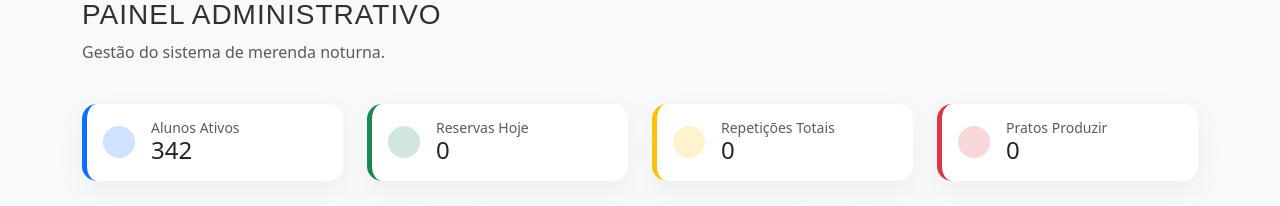
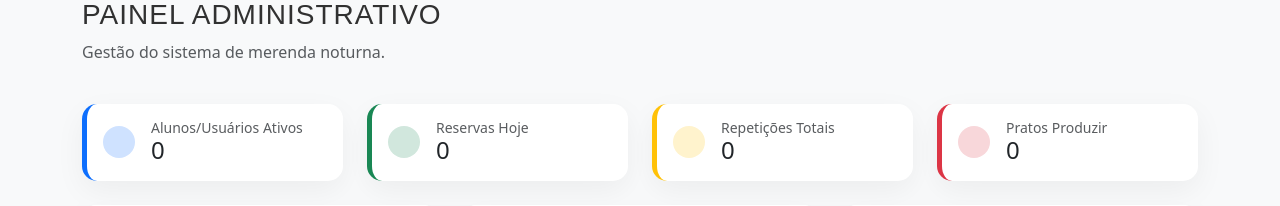
Before and after one commit to marciosantosweb/merenda-fatec, a PHP site: page /MERENDA/administrador in a window 1280 px wide. Shown: the part 136-342 px from the top of the page. Run offline with PHP 8.4, Linux system fonts and the light colour scheme; data comes from the database, SQL or seed files in the repository; tables that the repository leaves empty hold one stand-in row (values such as "Sample post").

Commit message:
Admin: Torna dinâmica a contagem de usuários ativos e ajusta nomenclatura para Alunos/Usuários

```diff
--- a/views/admin_dashboard.php
+++ b/views/admin_dashboard.php
@@ -31,6 +31,10 @@ $total_reservas = $stats['total_reservas'] ?? 0;
 $total_repeticoes = $stats['total_repeticoes'] ?? 0;
 $total_pratos = $total_reservas + $total_repeticoes;
 
+// Buscar Total de Usuários Ativos
+$stmtUsers = $db->query("SELECT COUNT(*) FROM users WHERE status = 'active' AND role = 'aluno'");
+$total_usuarios = $stmtUsers->fetchColumn();
+
 $expiration = $settingsArray['login_expiration_days'] ?? 30;
 $start_time = date('H:i', strtotime($settingsArray['reservation_start'] ?? '18:00:00'));
 $end_time = date('H:i', strtotime($settingsArray['reservation_end'] ?? '19:30:00'));
@@ -58,8 +62,8 @@ $menuText = $menuToday ? $menuToday['description'] : '';
                         <i class="fas fa-user-graduate text-primary fs-4"></i>
                     </div>
                     <div class="flex-grow-1 ms-3">
-                        <h6 class="mb-0 text-muted small">Alunos Ativos</h6>
-                        <span class="h4 mb-0">342</span>
+                        <h6 class="mb-0 text-muted small">Alunos/Usuários Ativos</h6>
+                        <span class="h4 mb-0"><?= $total_usuarios ?></span>
                     </div>
                 </div>
             </div>
--- a/views/cozinha_dashboard.php
+++ b/views/cozinha_dashboard.php
@@ -75,7 +75,7 @@ $menu_text = $menu ? $menu['description'] : 'Cardápio ainda não informado';
                 <div class="card card-fatec h-100 p-4 text-center shadow-sm">
                     <h3 class="h6 text-muted">REFEIÇÕES (BASE)</h3>
                     <p class="display-3 fw-bold mb-0 text-dark"><?= $total_reservas ?></p>
-                    <small class="text-muted">Alunos confirmados hoje</small>
+                    <small class="text-muted">Usuários confirmados hoje</small>
                 </div>
             </div>
             <div class="col-md-4 mb-4">
```
